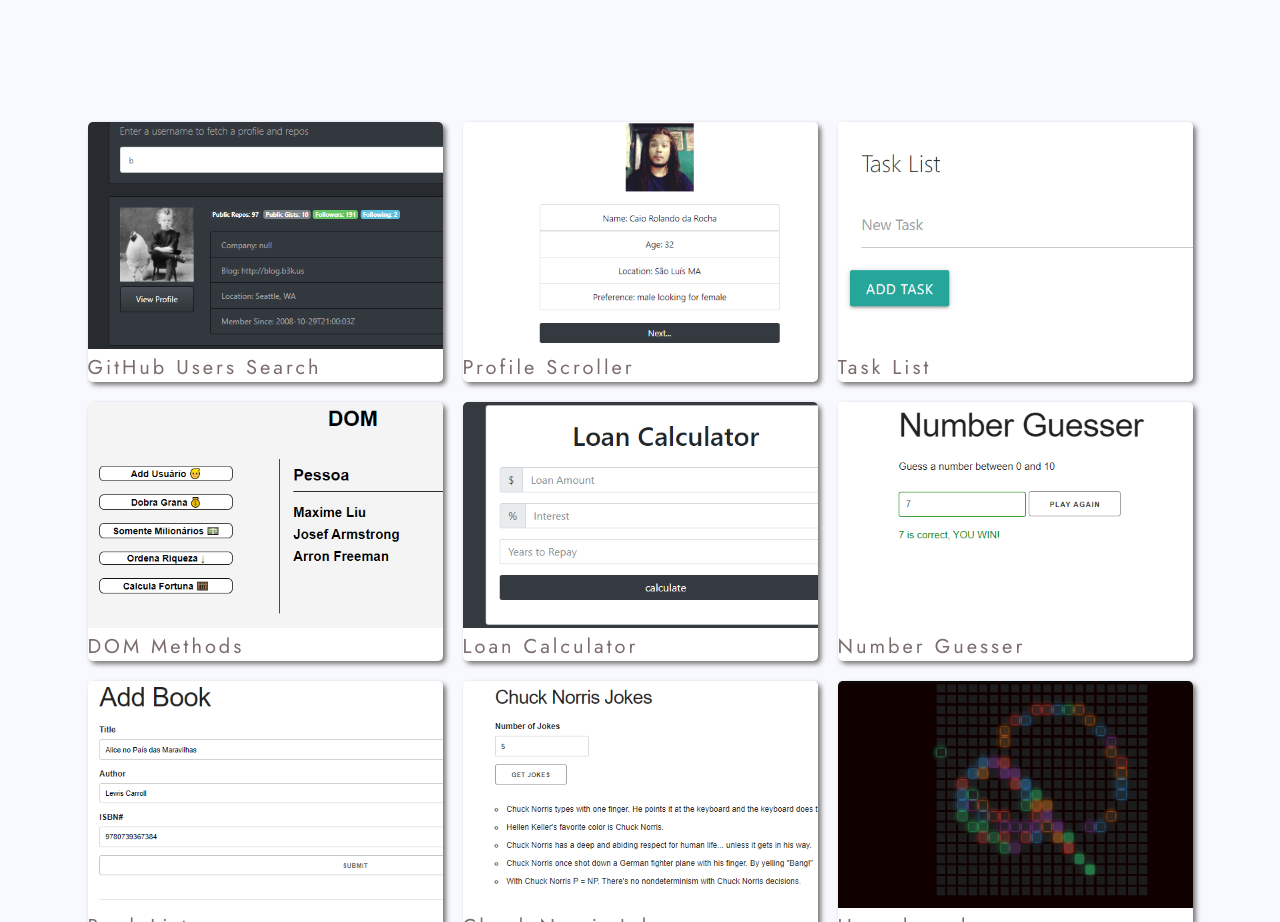
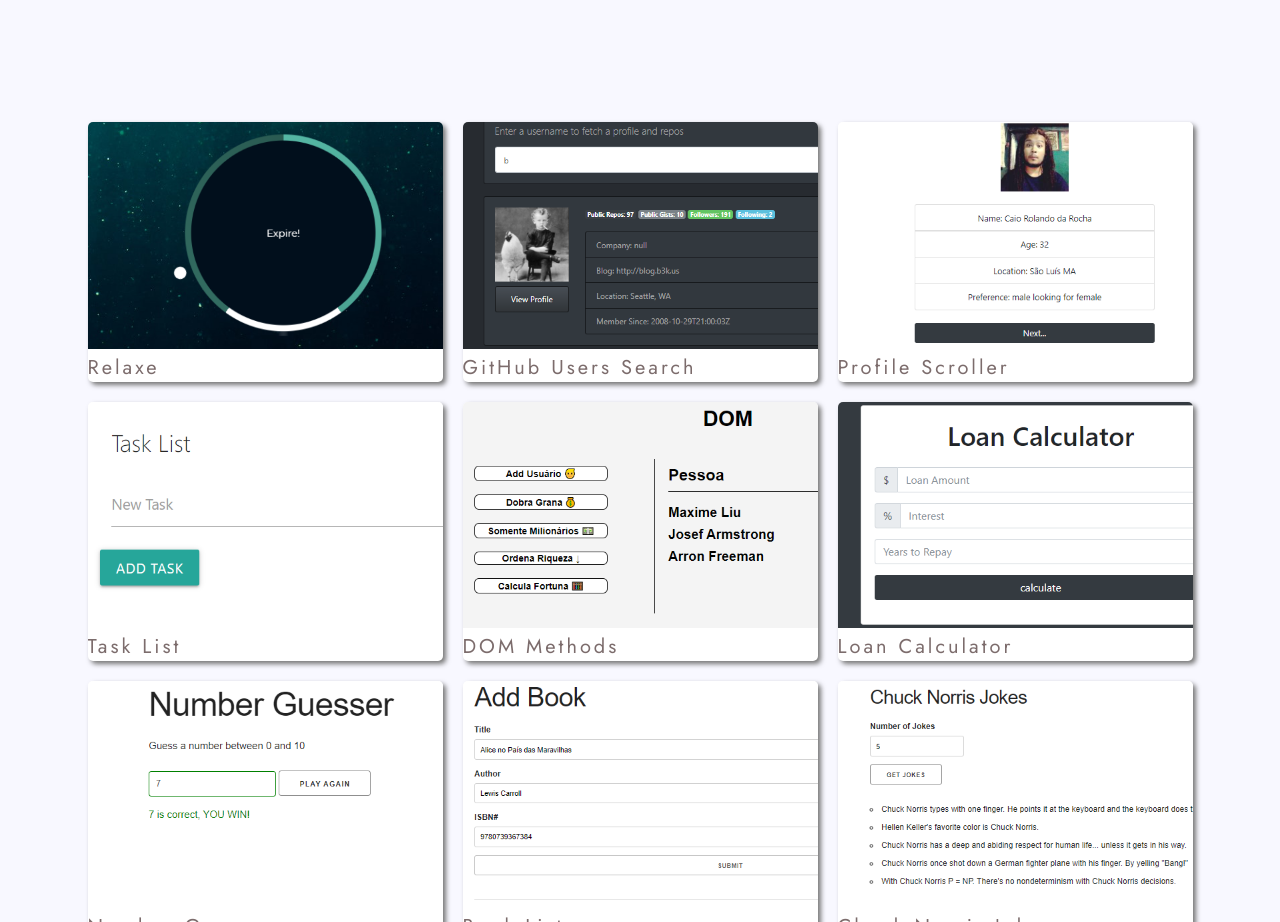
Before and after one commit to videfernandes/videfernandes.github.io, a plain HTML site: page index.html in a window 1280 px wide. Shown: the part 2060-2982 px from the top of the page. Drawn offline with Linux system fonts and the light colour scheme.

Commit message:
relaxe project

```diff
--- a/index.html
+++ b/index.html
@@ -128,6 +128,15 @@
         <div class="project-wrapper center">
 
             <ul class="projects-list">
+                <li class="project-item">
+                    <a href="https://videfernandes.github.io/relax/" class="link" target="_blank">
+                        <figure class="project-portrait">
+
+                            <img class="project-img" src="/images/relaxe600340.png" alt="imagem do projeto">
+                            <figcaption class="project-name">Relaxe</figcaption>
+                        </figure>
+                    </a>
+                </li>
                 <li class="project-item">
                     <a href="https://videfernandes.github.io/github-finder/" class="link" target="_blank">
                         <figure class="project-portrait">
```
Also changed, not shown: images/relaxe600340.png (added).
